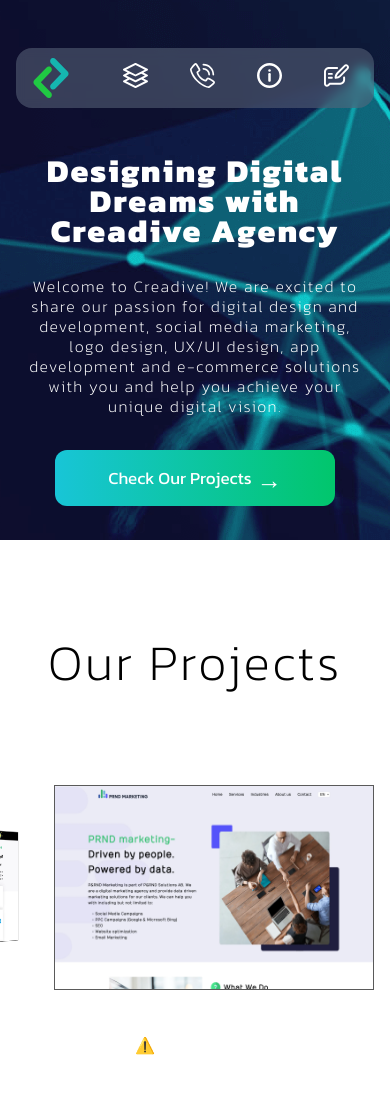
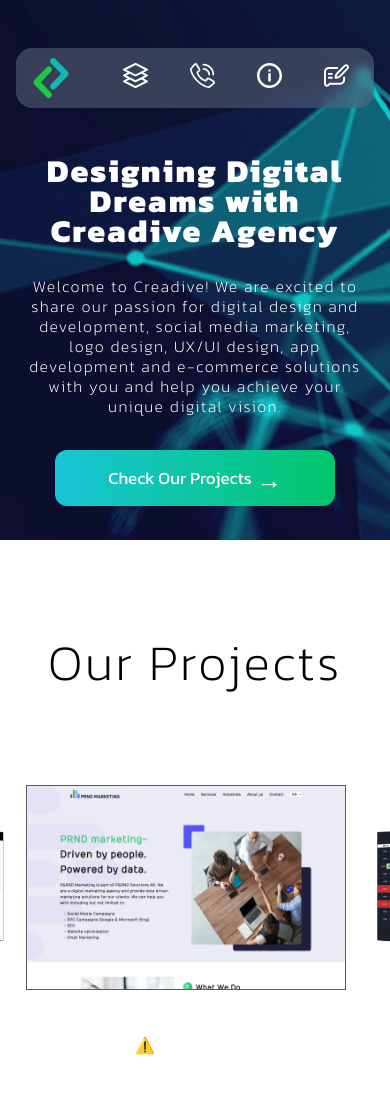
Before and after one commit to creadive/creadive-website, a Next.js app: page / in a window 390 px wide. Shown: the top 1094 px of the page. Built offline with nearby package versions, Linux system fonts and the light colour scheme; no server answers.

Commit message:
slider positioning for different resolutions on mobile (max: 450, 400, 350 and etc.)

```diff
--- a/components/Slider/Projects.module.css
+++ b/components/Slider/Projects.module.css
@@ -29,6 +29,4 @@
         text-align: center;
         line-height: 45px;
     }
-
-
 }
--- a/styles/globals.css
+++ b/styles/globals.css
@@ -119,3 +119,15 @@ li {
         border: 1px solid rgba(0, 0, 0, 0.3);
     }
 }
+
+@media screen and (max-width: 450px) {
+    .carousel__cell {
+        left: 0;
+    }
+}
+
+@media screen and (max-width: 400px) {
+    .carousel__cell {
+        left: -13px;
+    }
+}
```
